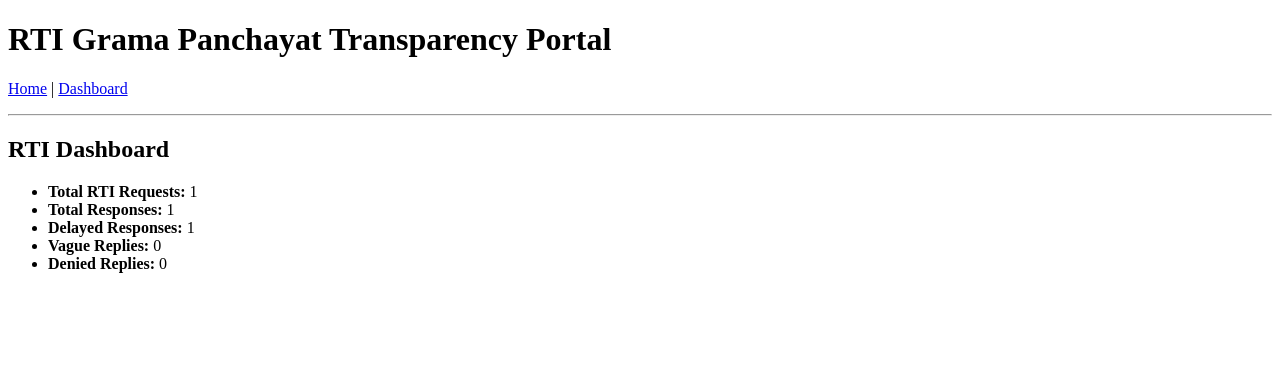
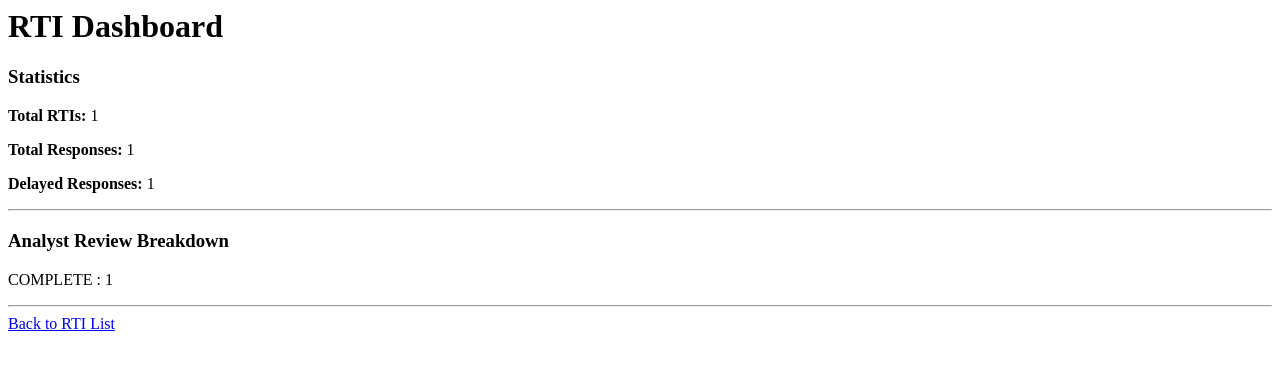
Before and after one commit to Akashv4554/rti-panchayat-system, a Django app: page /dashboard/ in a window 1280 px wide. Shown: the top 370 px of the page. Run offline with Django 5.2, Linux system fonts and the light colour scheme; tables that the repository leaves empty hold one stand-in row (values such as "Sample post").

Commit message:
Added dashboard analytics

```diff
--- a/backend/config/rti/templates/rti/dashboard.html
+++ b/backend/config/rti/templates/rti/dashboard.html
@@ -1,14 +1,21 @@
-{% extends 'rti/base.html' %}
+<h1>RTI Dashboard</h1>
 
-{% block content %}
-<h2>RTI Dashboard</h2>
+<h3>Statistics</h3>
 
-<ul>
-    <li><strong>Total RTI Requests:</strong> {{ total_rti }}</li>
-    <li><strong>Total Responses:</strong> {{ total_responses }}</li>
-    <li><strong>Delayed Responses:</strong> {{ delayed_responses }}</li>
-    <li><strong>Vague Replies:</strong> {{ vague_count }}</li>
-    <li><strong>Denied Replies:</strong> {{ denied_count }}</li>
-</ul>
+<p><strong>Total RTIs:</strong> {{ total_rti }}</p>
+<p><strong>Total Responses:</strong> {{ total_responses }}</p>
+<p><strong>Delayed Responses:</strong> {{ delayed_responses }}</p>
 
-{% endblock %}
+<hr>
+
+<h3>Analyst Review Breakdown</h3>
+
+{% for stat in review_stats %}
+    <p>{{ stat.status }} : {{ stat.count }}</p>
+{% empty %}
+    <p>No reviews yet.</p>
+{% endfor %}
+
+<hr>
+
+<a href="/">Back to RTI List</a>
--- a/backend/config/rti/urls.py
+++ b/backend/config/rti/urls.py
@@ -3,7 +3,7 @@ from . import views
 
 urlpatterns = [
     path('', views.rti_list, name='rti_list'),
-    path('dashboard/', views.dashboard, name='dashboard'),
     path('create/', views.create_rti, name='create_rti'),
+     path('dashboard/', views.dashboard, name='dashboard'),
     path('<int:pk>/', views.rti_detail, name='rti_detail'),
 ]
--- a/backend/config/rti/views.py
+++ b/backend/config/rti/views.py
@@ -30,18 +30,15 @@ def dashboard(request):
     total_rti = RTIRequest.objects.count()
     total_responses = RTIResponse.objects.count()
     delayed_responses = RTIResponse.objects.filter(is_delayed=True).count()
-    vague_count = AnalystReview.objects.filter(status='VAGUE').count()
-    denied_count = AnalystReview.objects.filter(status='DENIED').count()
 
-    context = {
+    review_stats = AnalystReview.objects.values('status').annotate(count=Count('status'))
+
+    return render(request, 'rti/dashboard.html', {
         'total_rti': total_rti,
         'total_responses': total_responses,
         'delayed_responses': delayed_responses,
-        'vague_count': vague_count,
-        'denied_count': denied_count,
-    }
-
-    return render(request, 'rti/dashboard.html', context)
+        'review_stats': review_stats,
+    })
 
 def create_rti(request):
     if request.method == 'POST':
```
